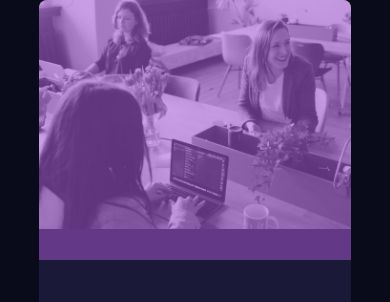
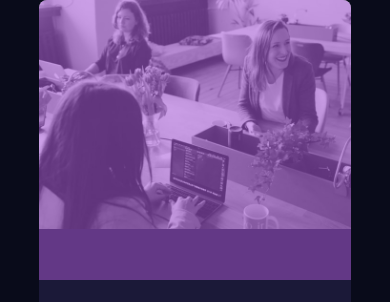
Before and after one commit to itsale-o/stats-preview-card, a plain HTML site: page index.html in a window 390 px wide. Shown: the top 302 px of the page. Drawn offline with Linux system fonts and the light colour scheme.

Commit message:
Add files via upload

```diff
--- a/style.css
+++ b/style.css
@@ -143,7 +143,7 @@ body{
         background-repeat: no-repeat;
         border-radius: 8px 8px 0 0;
         width: 80%;
-        height: 260px;
+        height: 280px;
         position: relative;
     }
 
```
